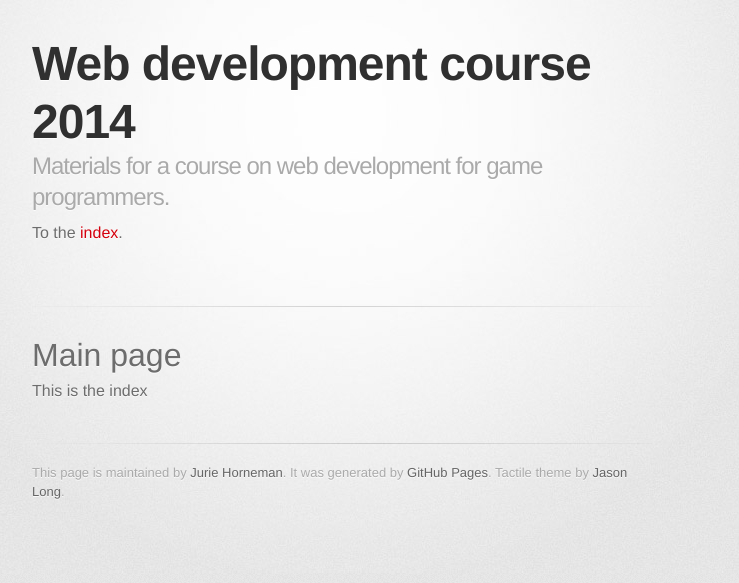
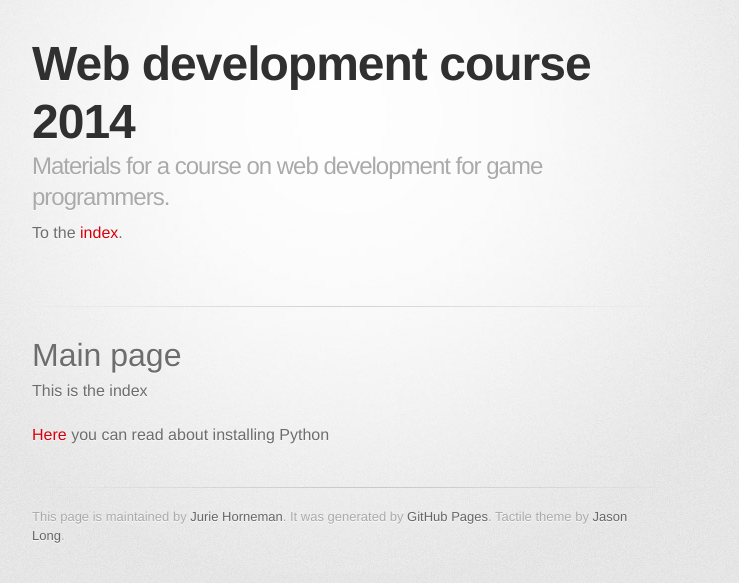
Before and after one commit to jhorneman/web-dev-course-2014, a Jekyll site: the page built from index.md, in a window 1280 px wide. Shown: the top 583 px of the page, without its empty margins (298-1037 px from the left). Built offline with Jekyll 4.4.1, drawn with Linux system fonts in a browser that asks for light colours; some web fonts are replaced.

Commit message:
Link test.

```diff
--- a/index.md
+++ b/index.md
@@ -6,3 +6,5 @@ layout: default
 # Main page
 
 This is the index
+
+[Here](installing_python.md) you can read about installing Python
```
